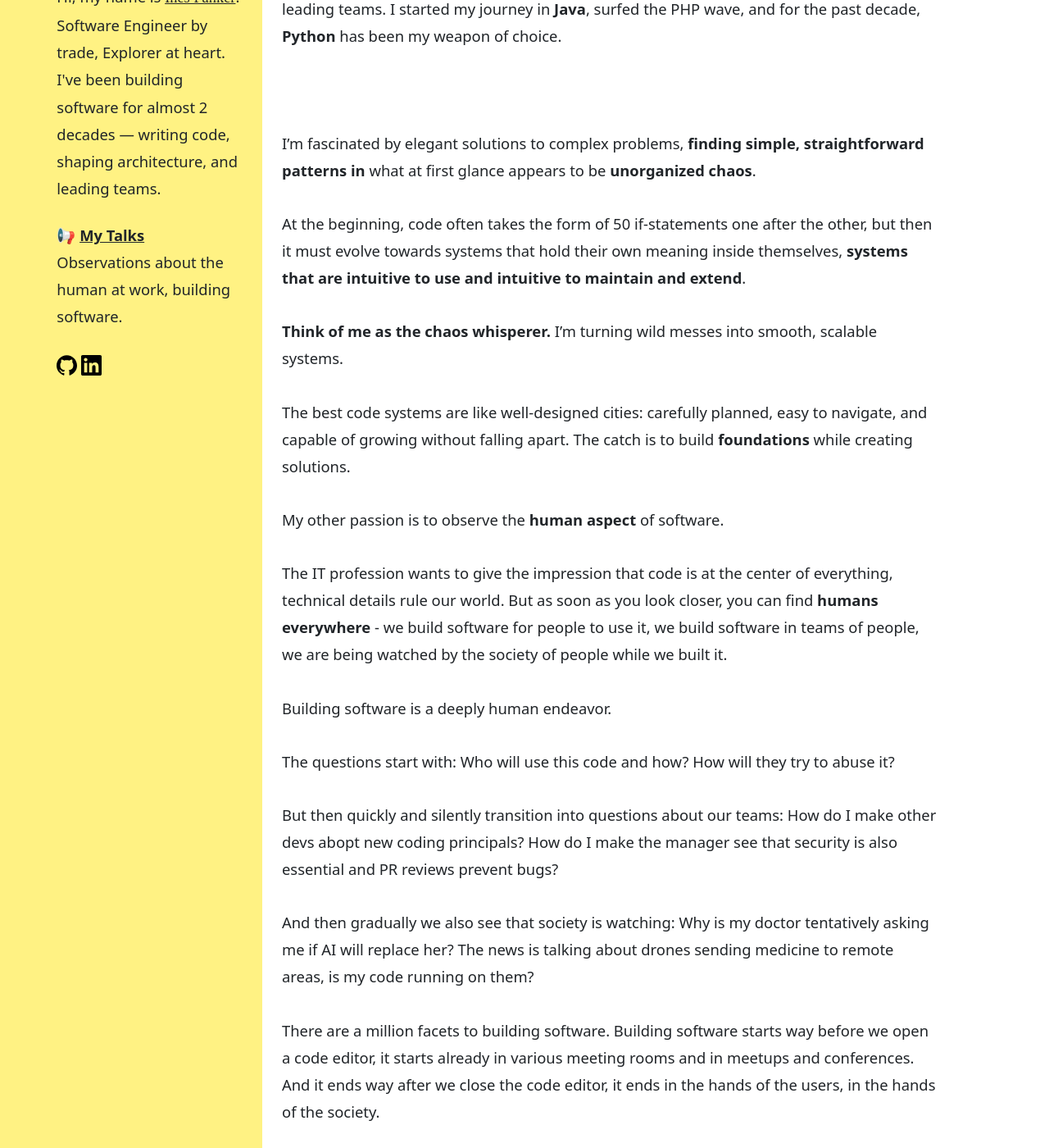
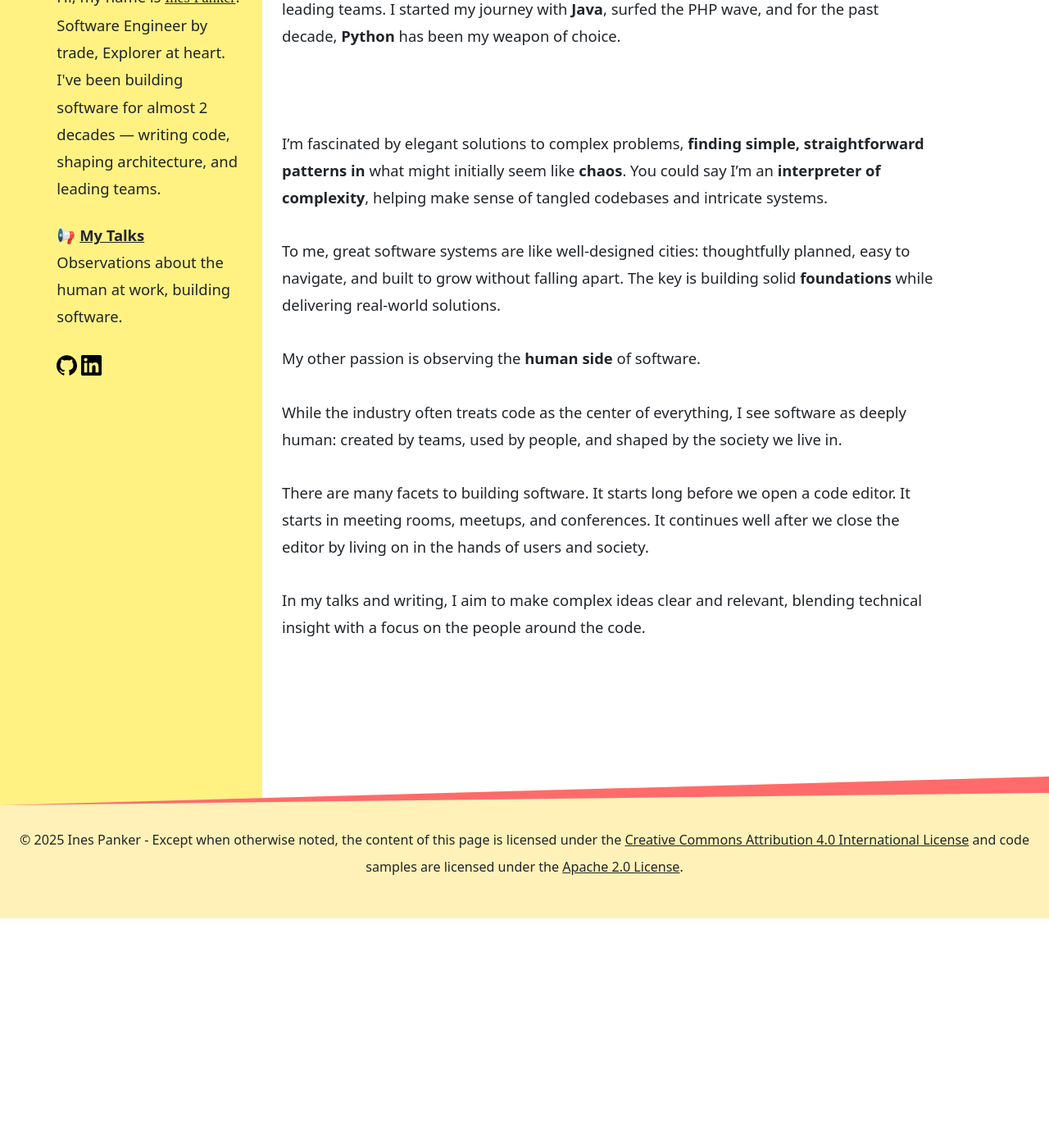
Before and after one commit to inesp/inesp.github.io, a Jekyll site: the page built from about.md, in a window 1280 px wide and 1400 px high, scrolled down 280 px. Shown: the whole window at 82% size. Built offline with Jekyll 4.4.1, drawn with Linux system fonts in a browser that asks for light colours; nearby versions of some CDN libraries; some web fonts are replaced; some of the changed text lies outside the part shown.

Commit message:
Improve bio

```diff
--- a/about.md
+++ b/about.md
@@ -4,33 +4,20 @@ title: Who am I
 permalink: /about/
 ---
 
-Hi, my name is Ines Panker. I'm a Software Engineer by trade and an Explorer at heart.
+Hi, my name is Ines Panker. I'm a Software Engineer by trade and an explorer at heart.
 
-I've been building software **for almost 2 decades** — writing code, shaping architecture, and leading teams. I started my journey in **Java**, surfed the PHP wave, and for the past decade, **Python** has been my weapon of choice.
+I've been building software **for almost two decades**: writing code, shaping architecture, and leading teams. I started my journey with **Java**, surfed the PHP wave, and for the past decade, **Python** has been my weapon of choice.
 
 &nbsp;
 
+I’m fascinated by elegant solutions to complex problems, **finding simple, straightforward patterns in** what might initially seem like **chaos**. You could say I’m an **interpreter of complexity**, helping make sense of tangled codebases and intricate systems.
 
-I'm fascinated by elegant solutions to complex problems, **finding simple, straightforward patterns in** what at first glance appears to be **unorganized chaos**.
+To me, great software systems are like well-designed cities: thoughtfully planned, easy to navigate, and built to grow without falling apart. The key is building solid **foundations** while delivering real-world solutions.
 
-At the beginning, code often takes the form of 50 if-statements one after the other, but then it must evolve towards systems that hold their own meaning inside themselves, **systems that are intuitive to use and intuitive to maintain and extend**.
+My other passion is observing the **human side** of software.
 
-**Think of me as the chaos whisperer.** I'm turning wild messes into smooth, scalable systems.
+While the industry often treats code as the center of everything, I see software as deeply human: created by teams, used by people, and shaped by the society we live in.
 
-The best code systems are like well-designed cities: carefully planned, easy to navigate, and capable of growing without falling apart. The catch is to build **foundations** while creating solutions.
+There are many facets to building software. It starts long before we open a code editor. It starts in meeting rooms, meetups, and conferences. It continues well after we close the editor by living on in the hands of users and society.
 
-My other passion is to observe the **human aspect** of software.
-
-The IT profession wants to give the impression that code is at the center of everything, technical details rule our world. But as soon as you look closer, you can find **humans everywhere** - we build software for people to use it, we build software in teams of people, we are being watched by the society of people while we built it.
-
-Building software is a deeply human endeavor.
-
-The questions start with: Who will use this code and how? How will they try to abuse it?
-
-But then quickly and silently transition into questions about our teams: How do I make other devs abopt new coding principals? How do I make the manager see that security is also essential and PR reviews prevent bugs?
-
-And then gradually we also see that society is watching: Why is my doctor tentatively asking  me if AI will replace her? The news is talking about drones sending medicine to remote areas, is my code running on them?
-
-There are a million facets to building software. Building software starts way before we open a code editor, it starts already in various meeting rooms and in meetups and conferences. And it ends way after we close the code editor, it ends in the hands of the users, in the hands of the society.
-
-**My focus? Crafting solid architectures that are maintainable, secure and efficient while ensuring it aligns with the business goals and prioritizes users' needs.**
+In my talks and writing, I aim to make complex ideas clear and relevant, blending technical insight with a focus on the people around the code.
```
